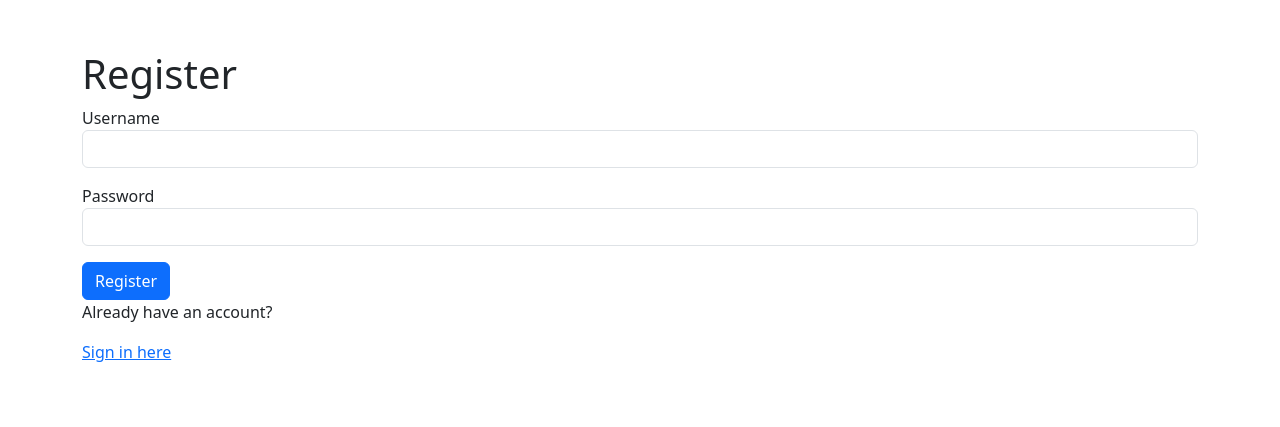
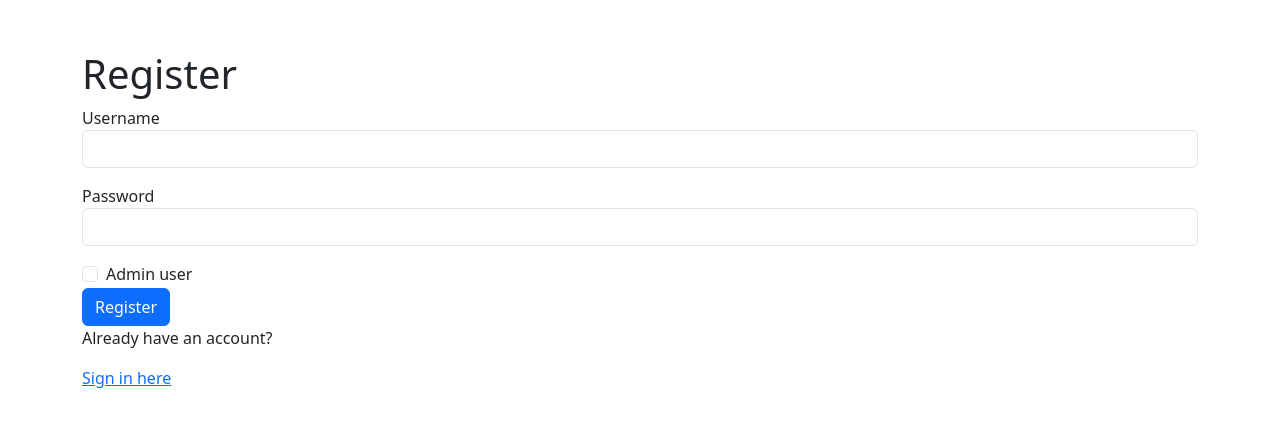
Before and after one commit to volepp/hy-restaurant-app, a Flask app: page /register in a window 1280 px wide. Shown: the top 427 px of the page. Run offline with Flask 3, Linux system fonts and the light colour scheme.

Commit message:
Add admin users, restructure home page
- Add checkbox for making the registered user admin
- Add sidebar to the home page for adding and searching restaurants

```diff
--- a/app/routes.py
+++ b/app/routes.py
@@ -20,7 +20,7 @@ def login_post():
     username = request.form["username"]
     password = request.form["password"]
 
-    query = text("SELECT id, password FROM users WHERE username=:username")
+    query = text("SELECT id, password, is_admin FROM users WHERE username=:username")
     result = db.session.execute(query, {"username": username})
     user = result.fetchone()
     if not user:
@@ -30,6 +30,7 @@ def login_post():
         pw_hash = user.password
         if check_password_hash(pw_hash, password):
             session["username"] = username
+            session["is_admin"] = user.is_admin
             return redirect("/")
         else:
             # TODO: Invalid password
@@ -43,13 +44,15 @@ def register():
 def register_post():
     username = request.form["username"]
     password = request.form["password"]
+    is_admin = request.form["is_admin"] == "on"
 
     pw_hash = generate_password_hash(password)
     query = text("INSERT INTO users (username, password, is_admin) VALUES (:username, :password, :is_admin)")
-    db.session.execute(query, {"username": username, "password": pw_hash, "is_admin": False})
+    db.session.execute(query, {"username": username, "password": pw_hash, "is_admin": is_admin})
     db.session.commit()
 
     session["username"] = username
+    session["is_admin"] = is_admin
     return redirect("/")
 
 @app.route("/logout")
--- a/templates/register.html
+++ b/templates/register.html
@@ -19,6 +19,10 @@
                 <label for="passwordInput">Password</label>
                 <input type="password" id="passwordInput" name="password" class="form-control"></p>
             </div>
+            <div class="form-check">
+              <input type="checkbox" class="form-check-input" name="is_admin" id="is-admin">
+              <label class="form-check-label" for="is-admin">Admin user</label>
+            </div>
             <input type="submit" value="Register" class="btn btn-primary">
         </form>
         <div class="login-link">
```
Also changed, not shown: static/css/map.css (+20 -0 lines), templates/index.html (+35 -7 lines).
